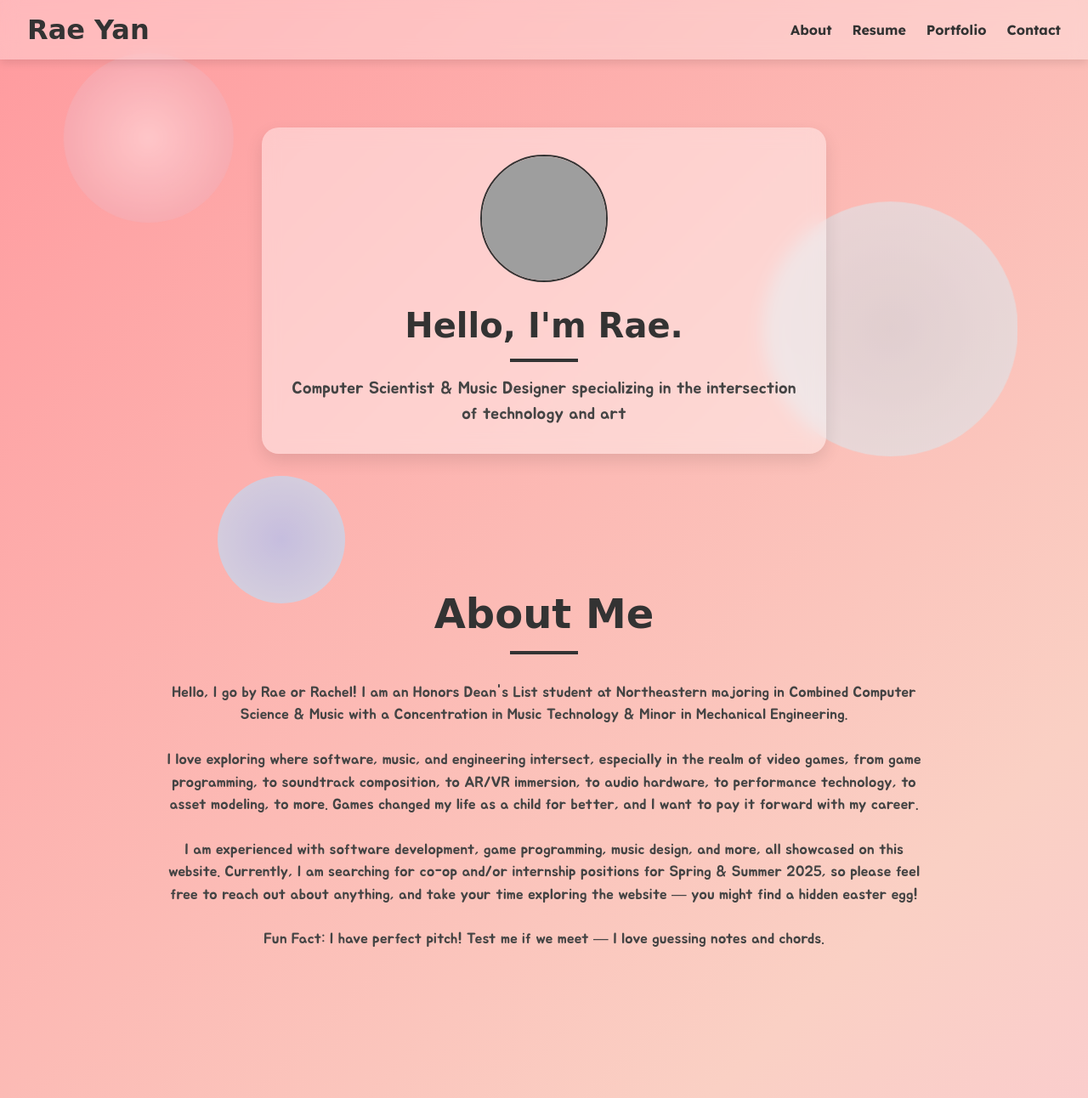
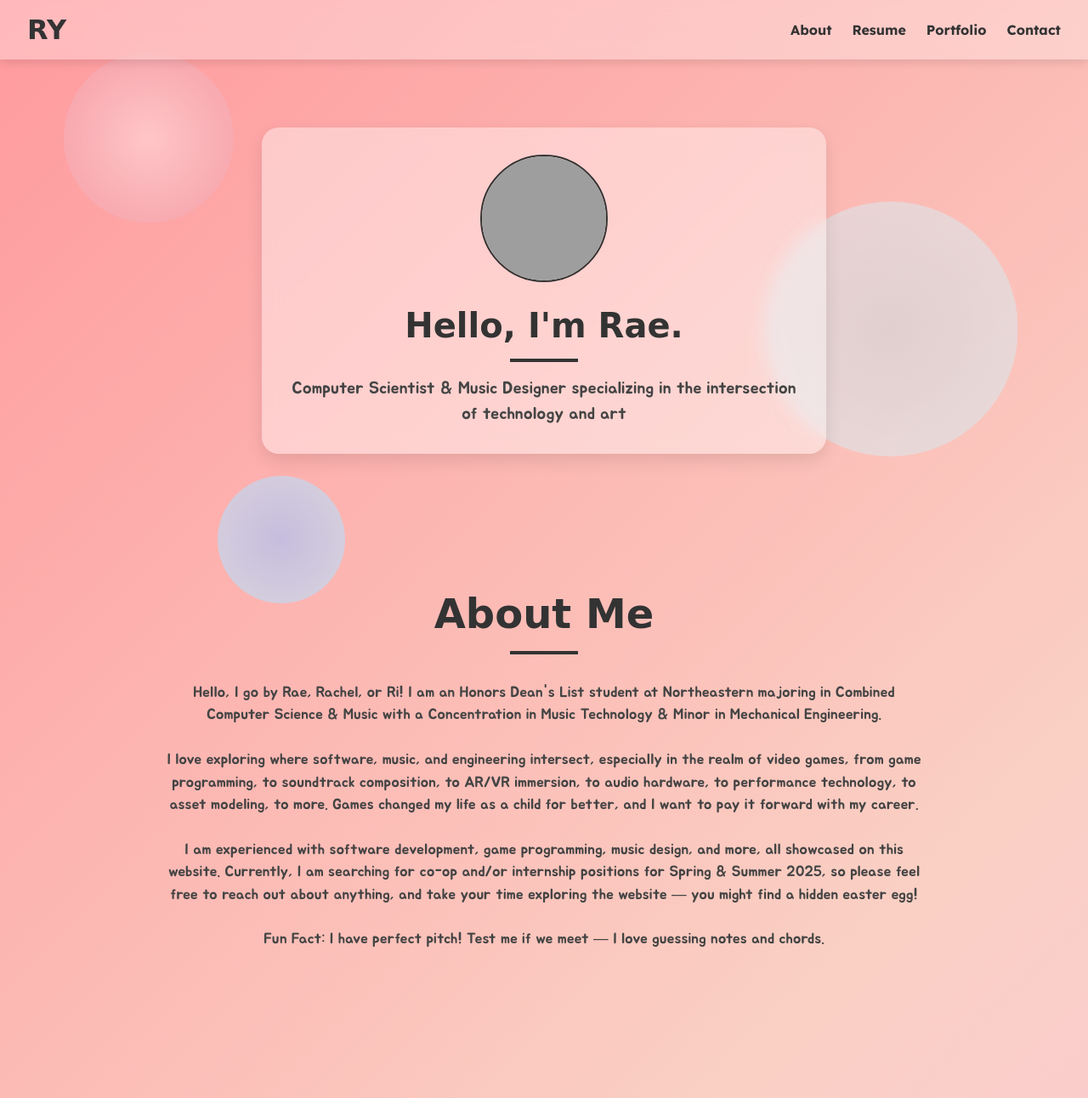
Before and after one commit to rachelyan13/personalwebsite, a plain HTML site: page index.html in a window 1280 px wide. Shown: the top 1292 px of the page at 85% size. Drawn offline with Linux system fonts and the light colour scheme; grey boxes are pictures that could not be loaded; a web font is replaced by a local one.

Commit message:
added names

```diff
--- a/index.html
+++ b/index.html
@@ -6,7 +6,7 @@
     <meta name="viewport" content="width=device-width, initial-scale=1.0" />
     <meta http-equiv="X-UA-Compatible" content="IE=edge" />
 
-    <title>Rae Yan's Website</title>
+    <title>RY's Website</title>
 
     <!-- Fonts -->
     <link
@@ -27,7 +27,7 @@
     <!-- Header -->
     <header>
         <nav>
-            <h1>Rae Yan</h1>
+            <h1>RY</h1>
             <button class="nav-toggle" aria-label="Toggle navigation">
                 <span class="hamburger"></span>
             </button>
@@ -53,7 +53,7 @@
     <section id="about">
         <h2>About Me</h2>
         <p>
-            Hello, I go by Rae or Rachel! I am an Honors Dean's List student at Northeastern majoring in Combined
+            Hello, I go by Rae, Rachel, or Ri! I am an Honors Dean's List student at Northeastern majoring in Combined
             Computer Science & Music with a Concentration in Music Technology & Minor in Mechanical Engineering. <br><br>
             I love exploring where software, music, and engineering intersect, especially in the realm of video games, from game
             programming, to soundtrack composition, to AR/VR immersion, to audio hardware, to performance technology, to asset modeling,
```
